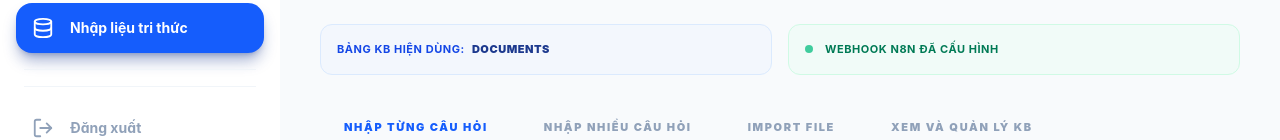
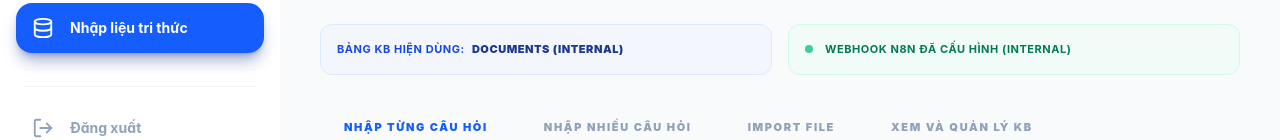
Before and after one commit to nqHuong250604/chatbot-admin, a React (Vite) app in the folder chatbot-admin/: page /admin/knowledge-base/insert in a window 1280 px wide. Shown: the part 231-371 px from the top of the page. Built offline with nearby package versions, Linux system fonts and the light colour scheme; no server answers; sample sign-in values are in the browser's storage.

Commit message:
adđ mode public in knowledge base

```diff
--- a/chatbot-admin/src/admin/layouts/AdminLayout.jsx
+++ b/chatbot-admin/src/admin/layouts/AdminLayout.jsx
@@ -15,9 +15,13 @@ const AdminLayout = () => {
   // 2. Hàm để toggle (đảo ngược trạng thái)
   const toggleSidebar = () => setIsOpen(!isOpen);
 
-  // Chặn truy cập các trang khác khi ở chế độ Public
+  // Chặn truy cập các trang khác khi ở chế độ Public, ngoại trừ dashboard và knowledge-base
   useEffect(() => {
-    if (mode === "public" && location.pathname !== "/admin/dashboard") {
+    if (
+      mode === "public" &&
+      location.pathname !== "/admin/dashboard" &&
+      !location.pathname.startsWith("/admin/knowledge-base")
+    ) {
       navigate("/admin/dashboard");
     }
   }, [mode, location.pathname, navigate]);
--- a/chatbot-admin/src/admin/pages/KnowledgeManagement.jsx
+++ b/chatbot-admin/src/admin/pages/KnowledgeManagement.jsx
@@ -1,9 +1,11 @@
 import React from "react";
 import { Link, useLocation, Outlet } from "react-router-dom";
 import { ChevronRight } from "lucide-react";
+import { useDashboardMode } from "../context/DashboardModeContext";
 
 const KnowledgeManagement = () => {
   const location = useLocation();
+  const { mode } = useDashboardMode();
 
   const tabs = [
     {
@@ -51,16 +53,18 @@ const KnowledgeManagement = () => {
           </div>
 
           <div className="grid grid-cols-1 md:grid-cols-2 gap-4">
-            <div className="bg-blue-50/50 border border-blue-100 p-4 rounded-xl flex items-center gap-3">
-              <span className="text-blue-700 text-[11px] font-bold uppercase tracking-wider">
+            <div className={`border p-4 rounded-xl flex items-center gap-3 ${mode === "public" ? "bg-amber-50/50 border-amber-100" : "bg-blue-50/50 border-blue-100"}`}>
+              <span className={`text-[11px] font-bold uppercase tracking-wider ${mode === "public" ? "text-amber-700" : "text-blue-700"}`}>
                 Bảng KB hiện dùng:{" "}
-                <span className="text-blue-900 ml-1 font-black">DOCUMENTS</span>
+                <span className={`ml-1 font-black ${mode === "public" ? "text-amber-900" : "text-blue-900"}`}>
+                  DOCUMENTS ({mode.toUpperCase()})
+                </span>
               </span>
             </div>
-            <div className="bg-emerald-50/50 border border-emerald-100 p-4 rounded-xl flex items-center gap-3">
-              <div className="w-2 h-2 rounded-full bg-emerald-500 animate-pulse" />
-              <span className="text-emerald-700 text-[11px] font-bold uppercase tracking-wider">
-                Webhook n8n đã cấu hình
+            <div className={`border p-4 rounded-xl flex items-center gap-3 ${mode === "public" ? "bg-amber-50/50 border-amber-100" : "bg-emerald-50/50 border-emerald-100"}`}>
+              <div className={`w-2 h-2 rounded-full animate-pulse ${mode === "public" ? "bg-amber-500" : "bg-emerald-500"}`} />
+              <span className={`text-[11px] font-bold uppercase tracking-wider ${mode === "public" ? "text-amber-700" : "text-emerald-700"}`}>
+                Webhook n8n đã cấu hình ({mode.toUpperCase()})
               </span>
             </div>
           </div>
```
